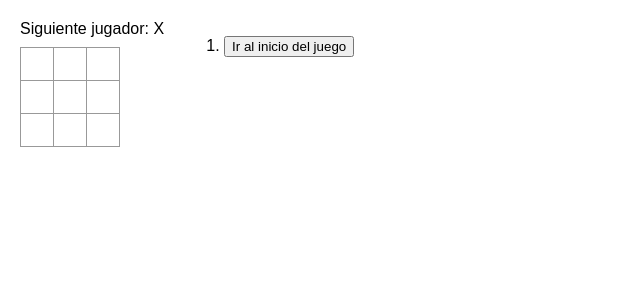
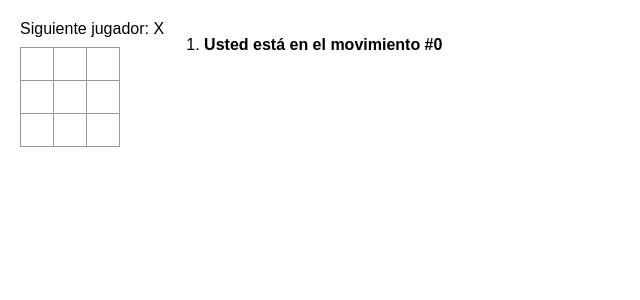
Before and after one commit to JeanPacheco12/LabExtra_Web_Totito, a React (Vite) app: page / in a window 1280 px wide. Shown: the top 300 px of the page, without its empty margins (0-640 px from the left). Built offline with nearby package versions, Linux system fonts and the light colour scheme.

Commit message:
Estoy tratando de resolver los problemas extras, ya que me dan error, pero la funcionalidad principal del totito ya está hecha :D

```diff
--- a/src/App.tsx
+++ b/src/App.tsx
@@ -1,9 +1,6 @@
 import { useState } from 'react';
 import './index.css';
 
-// ============================================================================
-// FUNCIÓN AUXILIAR: Calcular Ganador
-// ============================================================================
 function calculateWinner(squares: (string | null)[]) {
   const lines = [
     [0, 1, 2], [3, 4, 5], [6, 7, 8],
@@ -19,15 +16,7 @@ function calculateWinner(squares: (string | null)[]) {
   return null;
 }
 
-// ============================================================================
-// COMPONENTE: Square
-// ============================================================================
-interface SquareProps {
-  value: string | null;
-  onSquareClick: () => void;
-}
-
-function Square({ value, onSquareClick }: SquareProps) {
+function Square({ value, onSquareClick }: { value: string | null, onSquareClick: () => void }) {
   return (
     <button className="square" onClick={onSquareClick}>
       {value}
@@ -35,89 +24,65 @@ function Square({ value, onSquareClick }: SquareProps) {
   );
 }
 
-// ============================================================================
-// COMPONENTE: Board (Ahora solo recibe datos, ya no tiene useState)
-// ============================================================================
-interface BoardProps {
-  xIsNext: boolean;
-  squares: (string | null)[];
-  onPlay: (nextSquares: (string | null)[]) => void;
-}
-
-function Board({ xIsNext, squares, onPlay }: BoardProps) {
+function Board({ xIsNext, squares, onPlay }: { xIsNext: boolean, squares: (string | null)[], onPlay: (nextSquares: (string | null)[], index: number) => void }) {
   function handleClick(i: number) {
-    if (calculateWinner(squares) || squares[i]) {
-      return;
-    }
-
+    if (calculateWinner(squares) || squares[i]) return;
     const nextSquares = squares.slice();
-    if (xIsNext) {
-      nextSquares[i] = 'X';
-    } else {
-      nextSquares[i] = 'O';
-    }
-
-    // En lugar de actualizar el estado aquí, le avisamos a 'Game' que hubo una jugada
-    onPlay(nextSquares);
+    nextSquares[i] = xIsNext ? 'X' : 'O';
+    onPlay(nextSquares, i); // Pasamos el índice para calcular la ubicación
   }
 
   const winner = calculateWinner(squares);
-  let status;
-  if (winner) {
-    status = 'Ganador: ' + winner;
-  } else {
-    status = 'Siguiente jugador: ' + (xIsNext ? 'X' : 'O');
-  }
+  const status = winner ? 'Ganador: ' + winner : 'Siguiente jugador: ' + (xIsNext ? 'X' : 'O');
 
   return (
     <>
       <div className="status">{status}</div>
-      <div className="board-row">
-        <Square value={squares[0]} onSquareClick={() => handleClick(0)} />
-        <Square value={squares[1]} onSquareClick={() => handleClick(1)} />
-        <Square value={squares[2]} onSquareClick={() => handleClick(2)} />
-      </div>
-      <div className="board-row">
-        <Square value={squares[3]} onSquareClick={() => handleClick(3)} />
-        <Square value={squares[4]} onSquareClick={() => handleClick(4)} />
-        <Square value={squares[5]} onSquareClick={() => handleClick(5)} />
-      </div>
-      <div className="board-row">
-        <Square value={squares[6]} onSquareClick={() => handleClick(6)} />
-        <Square value={squares[7]} onSquareClick={() => handleClick(7)} />
-        <Square value={squares[8]} onSquareClick={() => handleClick(8)} />
-      </div>
+      {[0, 3, 6].map((row) => (
+        <div key={row} className="board-row">
+          {[0, 1, 2].map((col) => (
+            <Square key={row + col} value={squares[row + col]} onSquareClick={() => handleClick(row + col)} />
+          ))}
+        </div>
+      ))}
     </>
   );
 }
 
-// ============================================================================
-// COMPONENTE PRINCIPAL: Game (El nuevo cerebro de la aplicación)
-// ============================================================================
 export default function Game() {
-  const [history, setHistory] = useState<(string | null)[][]>([Array(9).fill(null)]);
+  const [history, setHistory] = useState([
+    { squares: Array(9).fill(null), location: null as number | null }
+  ]);
   const [currentMove, setCurrentMove] = useState(0);
 
-  // LIMPIEZA: xIsNext ahora es una constante calculada
   const xIsNext = currentMove % 2 === 0;
-  const currentSquares = history[currentMove];
+  const currentSquares = history[currentMove].squares;
 
-  function handlePlay(nextSquares: (string | null)[]) {
-    const nextHistory = [...history.slice(0, currentMove + 1), nextSquares];
+  function handlePlay(nextSquares: (string | null)[], index: number) {
+    const nextHistory = [...history.slice(0, currentMove + 1), { squares: nextSquares, location: index }];
     setHistory(nextHistory);
     setCurrentMove(nextHistory.length - 1);
   }
 
-  function jumpTo(nextMove: number) {
-    setCurrentMove(nextMove);
-  }
+  const moves = history.map((step, move) => {
+    let description;
+    if (move > 0) {
+      // Extra 1: Calcular fila y columna
+      const row = Math.floor(step.location! / 3) + 1;
+      const col = (step.location! % 3) + 1;
+      description = `Ir al movimiento #${move} (Fila ${row}, Col ${col})`;
+    } else {
+      description = 'Ir al inicio del juego';
+    }
 
-  // PASO: Picking a Key
-  const moves = history.map((_squares, move) => {
-    let description = move > 0 ? 'Ir al movimiento #' + move : 'Ir al inicio del juego';
     return (
-      <li key={move}> {/* Aquí está la KEY que pide el tutorial */}
-        <button onClick={() => jumpTo(move)}>{description}</button>
+      <li key={move}>
+        {/* Extra 2: Resaltar el movimiento actual con negrita */}
+        {move === currentMove ? (
+          <b>Usted está en el movimiento #{move}</b>
+        ) : (
+          <button onClick={() => setCurrentMove(move)}>{description}</button>
+        )}
       </li>
     );
   });
--- a/src/index.css
+++ b/src/index.css
@@ -76,3 +76,40 @@ kbd {
 .game-info {
   margin-left: 20px;
 }
+/* Resaltado para los cuadros ganadores */
+.highlight {
+  background-color: #ffff00 !important;
+  font-weight: bold;
+  color: #000;
+}
+
+/* Estilo para el texto del movimiento actual */
+.current-move {
+  font-weight: bold;
+  color: #2c3e50;
+  margin-left: 5px;
+}
+
+/* Botón de ordenación */
+.sort-btn {
+  margin-bottom: 10px;
+  cursor: pointer;
+  padding: 8px 16px;
+  background-color: #f0f0f0;
+  border: 1px solid #ccc;
+  border-radius: 4px;
+  font-family: inherit;
+}
+
+.sort-btn:hover {
+  background-color: #e0e0e0;
+}
+
+/* Espaciado para la lista */
+ol {
+  padding-left: 20px;
+}
+
+li {
+  margin-bottom: 8px;
+}
```
